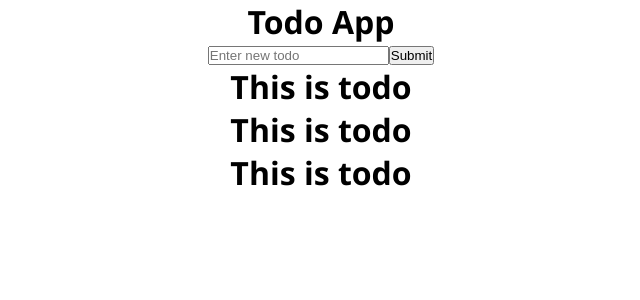
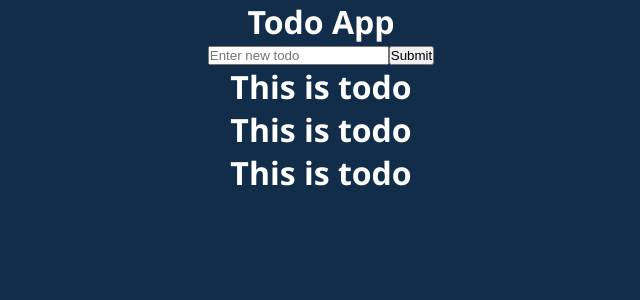
Before and after one commit to AnatoliyKhimanych/todo-app, a React (Create React App) app: page / in a window 1280 px wide. Shown: the top 300 px of the page, without its empty margins (319-959 px from the left). Built offline with nearby package versions, Linux system fonts and the light colour scheme.

Commit message:
style: добавить стили для фона и текста в body

```diff
--- a/src/index.css
+++ b/src/index.css
@@ -6,4 +6,6 @@
 body {
   font-family: 'Segoe UI', 'Roboto', 'Oxygen', 'Ubuntu', 'Cantarell',
     'Fira Sans', 'Droid Sans', 'Helvetica Neue', sans-serif;
+  color: white;
+  background-color: #112d49;
 }
```
